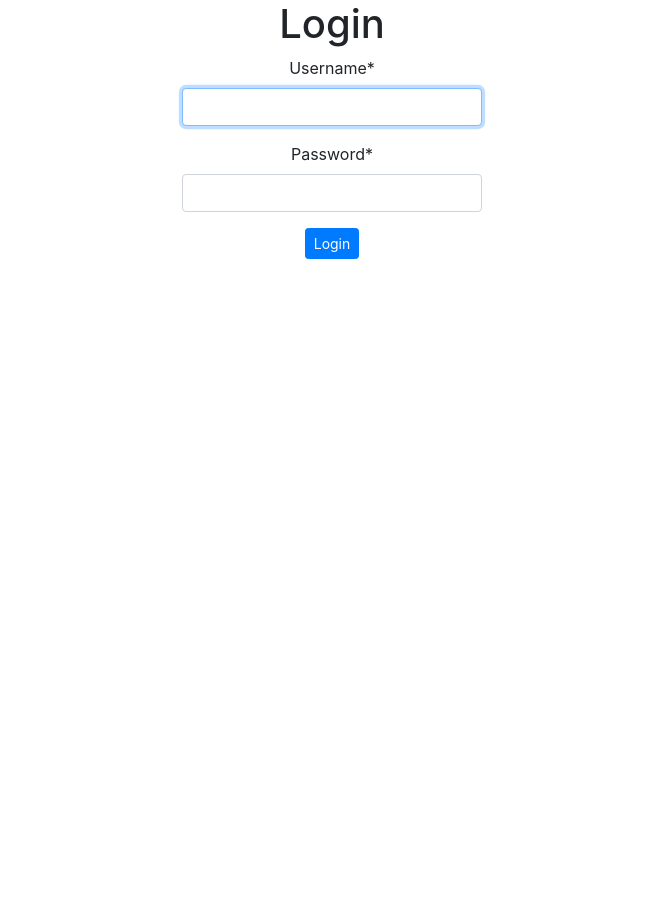
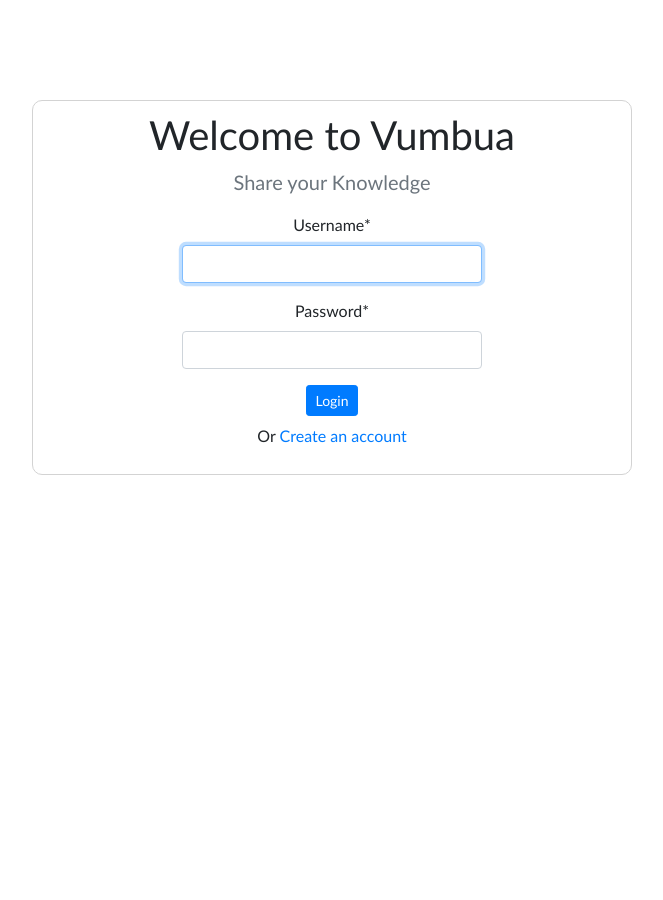
Before and after one commit to den-zoh/Vumbua101, a Django app: page /accounts/login/ in a window 1280 px wide. Shown: the whole page, without its empty margins (308-971 px from the left). Before the commit the page ends 259 px from the top, so only its background shows below. Run offline with Django 3.2, Linux system fonts and the light colour scheme; some libraries are stand-ins or nearby versions.

Commit message:
vumbua component with css

```diff
--- a/vumbua/ideas/api/serializers.py
+++ b/vumbua/ideas/api/serializers.py
@@ -10,7 +10,7 @@ class CommentsSerializer(serializers.ModelSerializer):
 
     class Meta:
         model = Comments
-        exclude = ['ideas', 'voters', 'updated_at']
+        exclude = ['idea', 'voters', 'updated_at']
 
     def get_created_at(self, instance):
         return instance.created_at.strftime("%d %B %Y")
@@ -20,7 +20,7 @@ class CommentsSerializer(serializers.ModelSerializer):
 
     def get_user_has_voted(self, instance):
         request = self.context.get("request")
-        return instance.voters.filter(pk=request.user.pk).exist()
+        return instance.voters.filter(pk=request.user.pk).exists()
 
 
 class IdeasSerializer(serializers.ModelSerializer):
@@ -42,4 +42,4 @@ class IdeasSerializer(serializers.ModelSerializer):
 
     def get_user_has_commented(self, instance):
         request = self.context.get("request")
-        return instance.comments.filter(author=request.user).exist()
+        return instance.comments.filter(author=request.user).exists()
--- /dev/null
+++ b/vumbua/ideas/api/urls.py
@@ -0,0 +1,15 @@
+from django.urls import include, path
+from rest_framework.routers import DefaultRouter
+
+from ideas.api import views as qv
+
+router = DefaultRouter()
+router.register("ideas", qv.IdeasViewSet)
+
+urlpatterns = [
+    path("", include(router.urls)),
+    path("ideas/<slug:slug>/comments/", qv.CommentsCreateAPIView.as_view(), name="comment-list"),
+    path("ideas/<slug:slug>/comment/", qv.CommentsListAPIView.as_view(), name="comment-create"),
+    path("comments/<int:pk>/", qv.CommentsRUDAPIView.as_view(), name="comment-detail"),
+    path("comments/<int:pk>/like/", qv.CommentLikeAPIView.as_view(), name="comment-like"),
+]
--- a/vumbua/ideas/signals.py
+++ b/vumbua/ideas/signals.py
@@ -11,4 +11,4 @@ def add_slug_to_idea(sender, instance, *args, **kwargs):
     if instance and not instance.slug:
         slug = slugify(instance.content)
         random_string = generate_random_string()
-        instance.slug = slug + " - " + random_string
+        instance.slug = slug + "-" + random_string
--- a/vumbua/templates/auth_layout.html
+++ b/vumbua/templates/auth_layout.html
@@ -4,8 +4,21 @@
     <meta charset="UTF-8">
     <title>Vumbua</title>
     <link rel="stylesheet" href="https://stackpath.bootstrapcdn.com/bootstrap/4.5.2/css/bootstrap.min.css" integrity="sha384-JcKb8q3iqJ61gNV9KGb8thSsNjpSL0n8PARn9HuZOnIxN0hoP+VmmDGMN5t9UJ0Z" crossorigin="anonymous">
+    <link href="https://fonts.googleapis.com/css?family=Playfair+Display" rel="stylesheet">
+    <style>
+        html, body{
+            height: 100%;
+            font-family: "Gill Sans MT", serif;
+        }
+        .auth-box{
+            border: 1px solid lightgrey;
+            border-radius: 10px;
+            padding-top: 10px;
+            padding-bottom: 10px;
+            width: 600px;
+            margin: auto;
+        }
 
-    <style>
         .login-form-container{
             width: 300px;
             margin: auto;
@@ -14,12 +27,18 @@
             width: 400px;
             margin: auto;
         }
+        .outer-area{
+            margin-top: 100px;
+        }
     </style>
 </head>
 <body>
-    <div class="auth-box text-center">
+    <div class="outer-area">
+        <div class="auth-box text-center">
         {% block content %}
         {% endblock %}
     </div>
+    </div>
+
 </body>
 </html>
--- a/vumbua/templates/django_registration/registration_form.html
+++ b/vumbua/templates/django_registration/registration_form.html
@@ -10,5 +10,6 @@
             {{ form|crispy }}
           <button type="submit" class="btn btn-sm btn-primary">Create account</button>
       </form>
+      <p class="mt-2">Or <a href="{% url 'login' %}">Login</a> </p>
       </div>
   {% endblock %}
--- a/vumbua/templates/registration/login.html
+++ b/vumbua/templates/registration/login.html
@@ -3,12 +3,14 @@
 
   {% block content %}
 
-      <h1>Login</h1>
+      <h1>Welcome to Vumbua</h1>
+      <p class="lead text-muted">Share your Knowledge</p>
       <div class="login-form-container">
       <form method="POST">
           {% csrf_token %}
             {{ form|crispy }}
           <button type="submit" class="btn btn-sm btn-primary">Login</button>
       </form>
+      <p class="mt-2">Or <a href="{% url 'django_registration_register' %}">Create an account</a> </p>
       </div>
   {% endblock %}
--- a/vumbua/vumbua/settings.py
+++ b/vumbua/vumbua/settings.py
@@ -157,5 +157,7 @@ REST_FRAMEWORK = {
     ),
     'DEFAULT_PERMISSION_CLASSES': (
         'rest_framework.permissions.IsAuthenticated',
-    )
+    ),
+    'DEFAULT_PAGINATION_CLASS': 'rest_framework.pagination.PageNumberPagination',
+    'PAGE_SIZE': 2
 }
--- a/vumbua/vumbua/urls.py
+++ b/vumbua/vumbua/urls.py
@@ -25,6 +25,7 @@ urlpatterns = [
     path('accounts/', include('django_registration.backends.one_step.urls')),
     path('accounts/', include('django.contrib.auth.urls')),
     path('api/', include("users.api.urls")),
+    path('api/', include("ideas.api.urls")),
     path('api-auth/', include("rest_framework.urls")),  # login via browsable api
     path('api-auth/rest-auth/', include("rest_auth.urls")),  # login via rest
     path('rest-auth/registration/', include("rest_auth.registration.urls")),  # registration via rest
```
Also changed, not shown: vumbua/ideas/api/permissions.py (added, +9 -0 lines), vumbua/ideas/api/views.py (added, +81 -0 lines).
